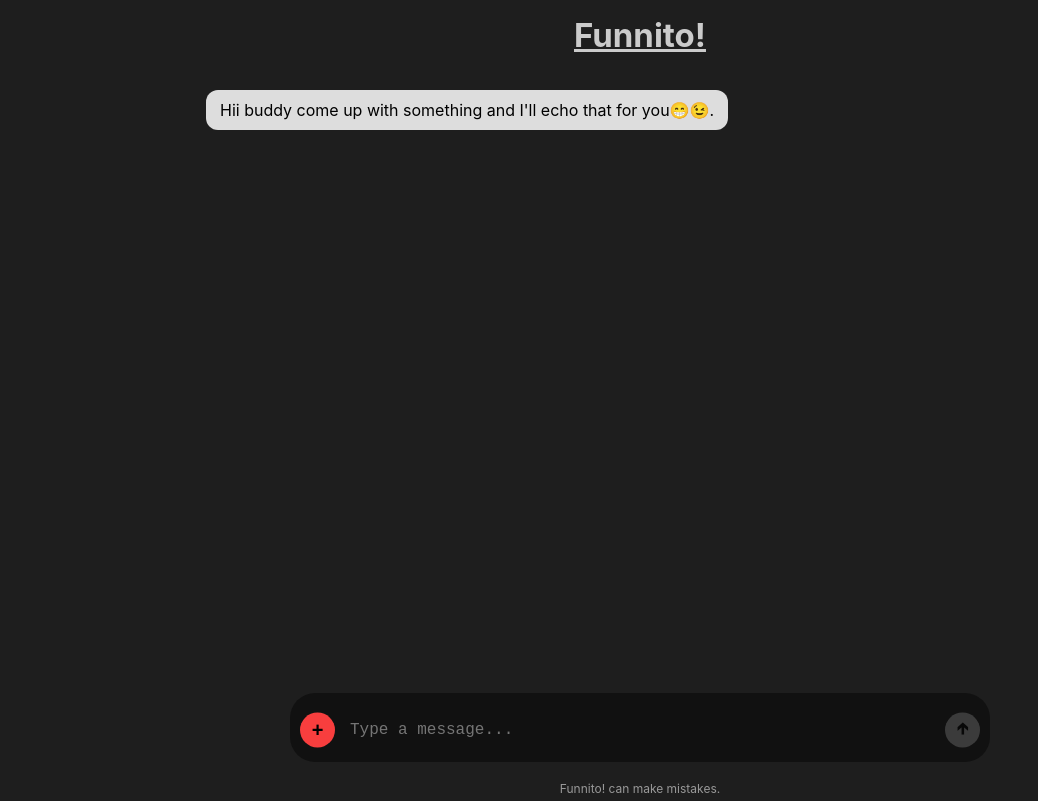
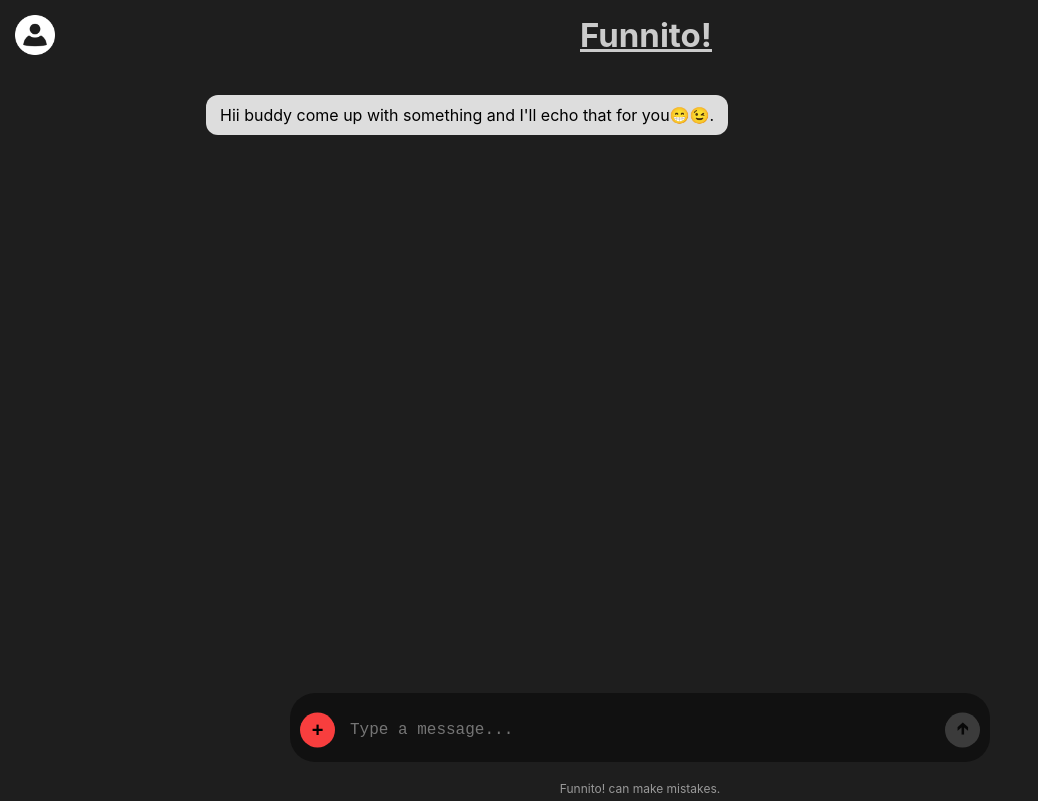
Before and after one commit to vanshbaranwal/Funnito_ChatBot, a plain HTML site: page frontend/pages/chatbot.html in a window 1280 px wide. Shown: the whole page, without its empty margins (0-1038 px from the left). Drawn offline with Linux system fonts and the light colour scheme.

Commit message:
added a usericon where user information will be displayed.

```diff
--- a/frontend/css/chatbot.css
+++ b/frontend/css/chatbot.css
@@ -26,11 +26,15 @@ body{
 .chatbot-header {
     background-color: rgb(30,30,30);
     color:	#cbcbcb;
-    text-align: center;
+    /* text-align: center; */
+    display: flex;
     padding: 15px;
     font-size: 22px;
     font-weight: bold;
     text-decoration: underline;
+}
+.chatbot-header h2{
+    margin-left: 42%;
 }
 
 /* Messages Section */
--- a/frontend/pages/chatbot.html
+++ b/frontend/pages/chatbot.html
@@ -12,6 +12,7 @@
     <!-- Chatbot Container -->
     <div class="chatbot-container">
         <div class="chatbot-header">
+            <a href=""><img src="/frontend/assets/usericon.png" alt="usericon" width="40px" height="40px"></a>
             <h2>Funnito!</h2>
         </div>
         <div class="chatbot-messages" id="messages">
```
Also changed, not shown: frontend/assets/usericon.png (added).
